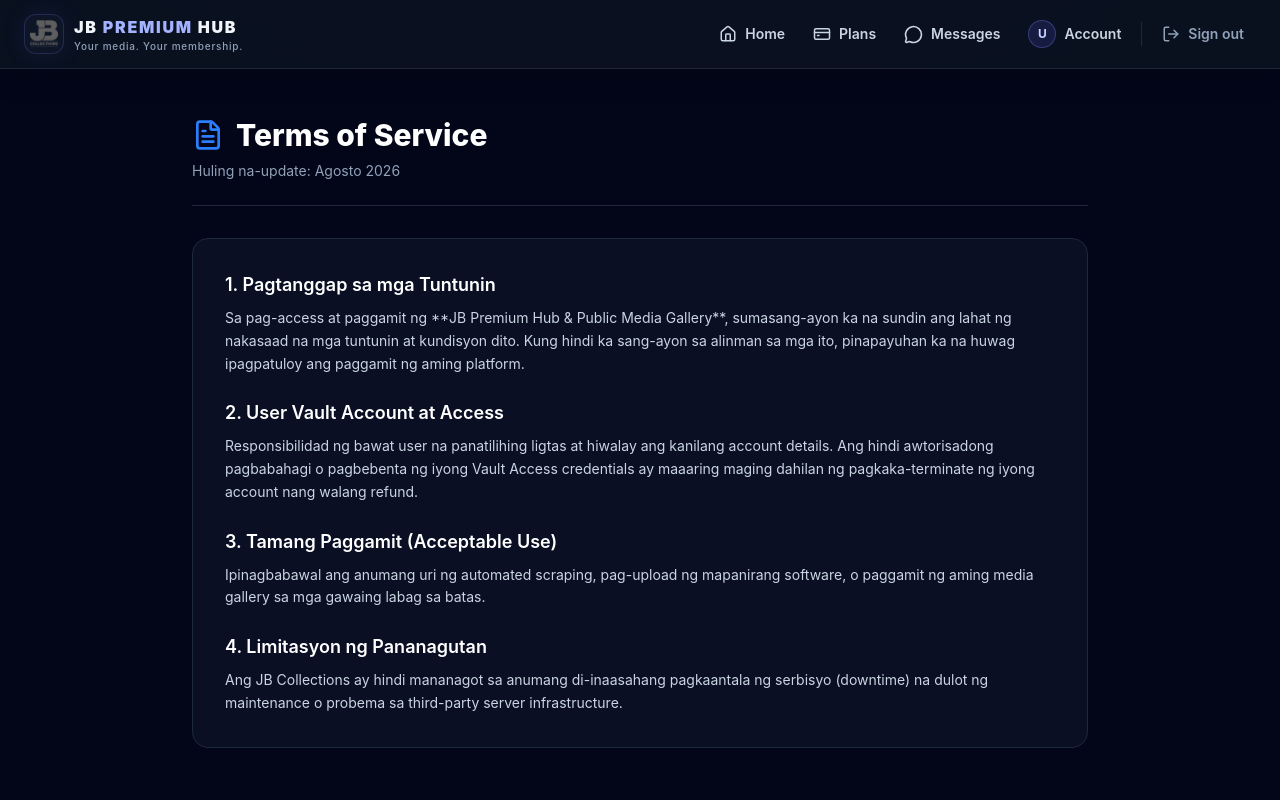
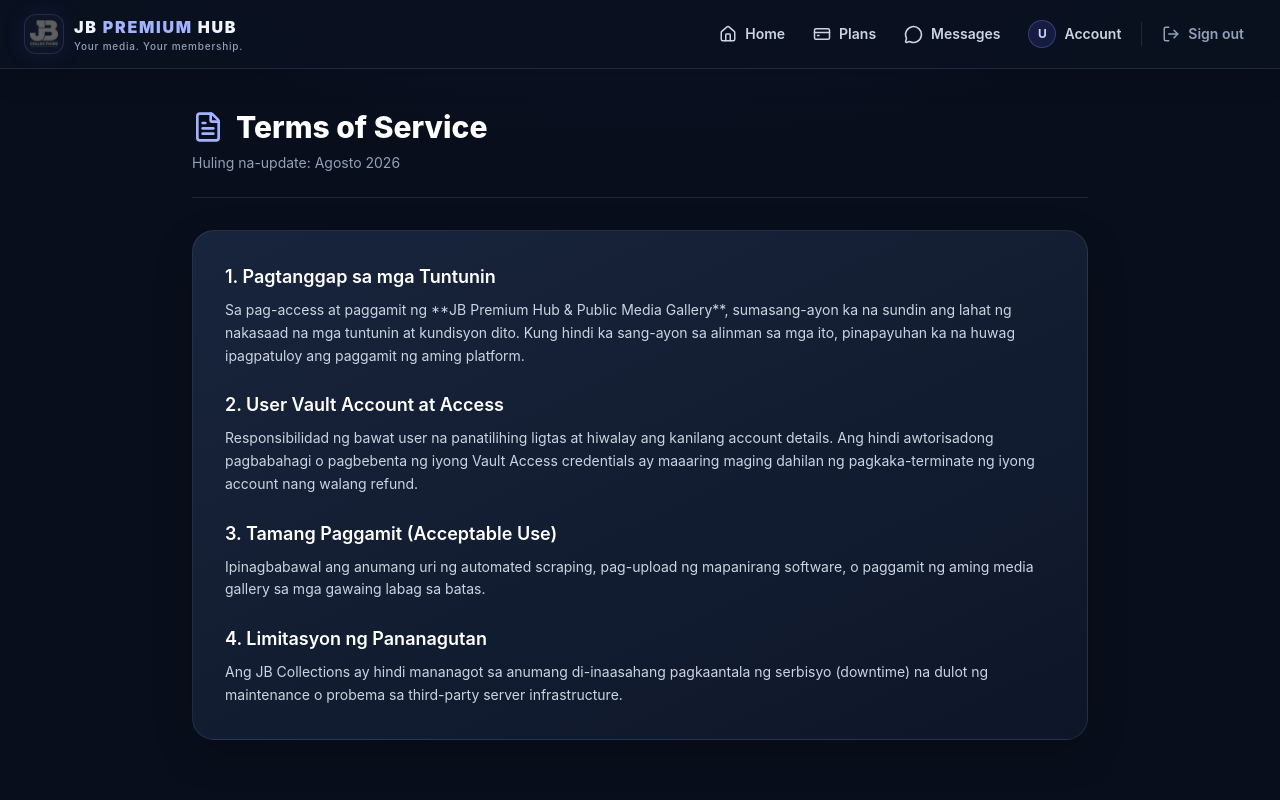
Before and after one commit to jbcollections00/jb-premium-hub, a React (Vite) app: page /terms in a window 1280 px wide. Shown: the top 800 px of the page. Built offline with nearby package versions, Linux system fonts and the light colour scheme; no server answers; the database is empty.

Commit message:
Unify support and policy page presentation with premium site design

```diff
--- a/src/pages/legal/TermsPage.jsx
+++ b/src/pages/legal/TermsPage.jsx
@@ -3,13 +3,13 @@ import { ShieldCheck, FileText, Lock, AlertCircle } from 'lucide-react';
 
 export default function TermsPage() {
   return (
-    <div className="min-h-screen bg-slate-950 text-slate-200 py-12 px-4 sm:px-6 lg:px-8">
+    <div className="jbh-page min-h-screen text-slate-200">
       <div className="max-w-4xl mx-auto space-y-8">
 
         {/* Header */}
-        <div className="border-b border-slate-800 pb-6">
+        <div className="border-b border-white/10 pb-6">
           <h1 className="text-3xl font-extrabold text-white flex items-center gap-3">
-            <FileText className="w-8 h-8 text-blue-500" /> Terms of Service
+            <FileText className="h-8 w-8 text-indigo-300" /> Terms of Service
           </h1>
           <p className="text-slate-400 text-sm mt-2">
             Huling na-update: Agosto 2026
@@ -17,7 +17,7 @@ export default function TermsPage() {
         </div>
 
         {/* Content Box */}
-        <div className="bg-slate-900/60 border border-slate-800 rounded-2xl p-6 sm:p-8 space-y-6 text-sm leading-relaxed text-slate-300">
+        <div className="jbh-surface space-y-6 p-6 text-sm leading-relaxed text-slate-300 sm:p-8">
           <section className="space-y-2">
             <h2 className="text-lg font-semibold text-white">1. Pagtanggap sa mga Tuntunin</h2>
             <p>
```
